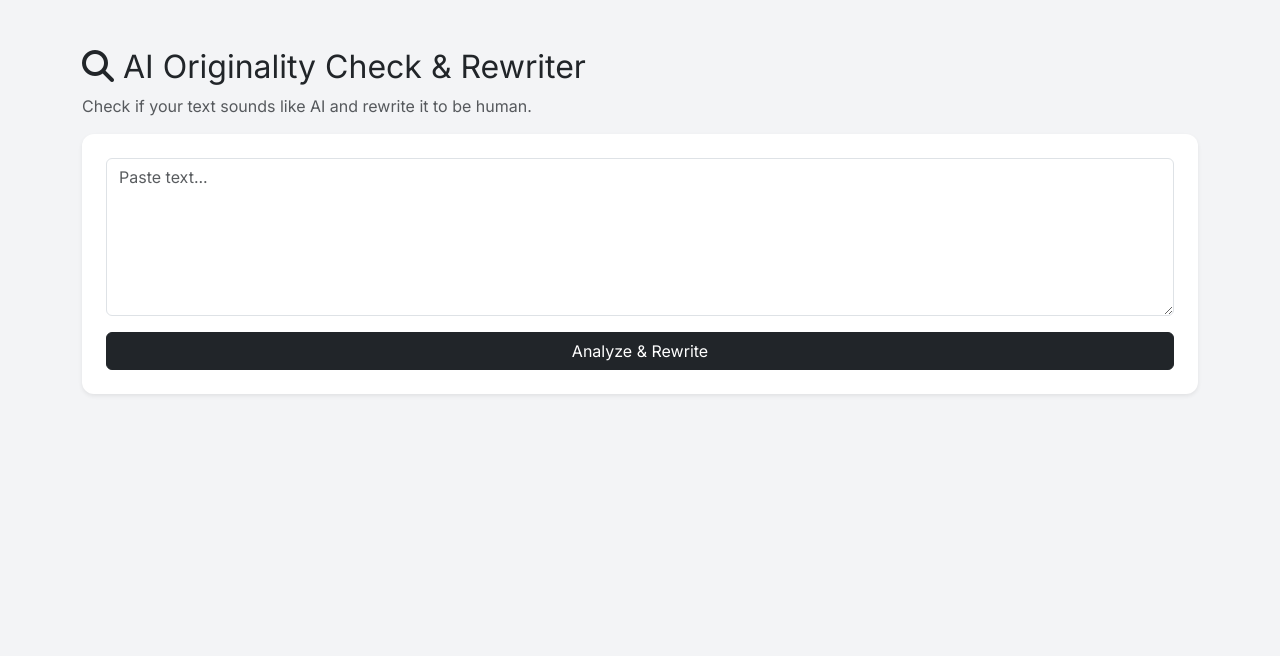
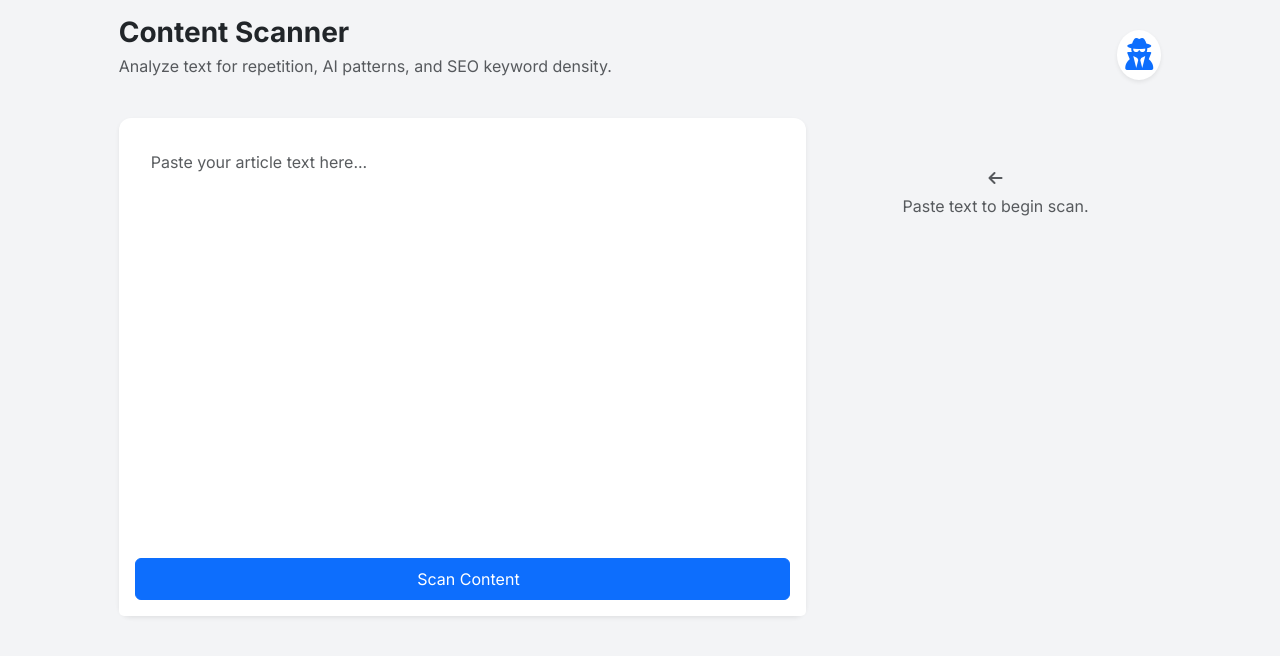
Before and after one commit to dilawar47866/MySEOTooler_V5, a Python web app: template templates/plagiarism_checker.html in a window 1280 px wide. Shown: the top 656 px of the page. Run offline with Jinja, Linux system fonts and the light colour scheme; the template is opened without the code that fills it, so the values that code supplies are empty.

Commit message:
Update plagiarism_checker.html

````diff
--- a/templates/plagiarism_checker.html
+++ b/templates/plagiarism_checker.html
@@ -1,25 +1,136 @@
 {% extends "base.html" %}
+
+{% block title %}Content Analysis - MySEO King{% endblock %}
+
 {% block content %}
-<div class="container mt-5">
-    <h2><i class="fas fa-search text-dark"></i> AI Originality Check & Rewriter</h2>
-    <p class="text-muted">Check if your text sounds like AI and rewrite it to be human.</p>
-    <div class="card p-4 shadow-sm">
-        <textarea id="text" class="form-control mb-3" rows="6" placeholder="Paste text..."></textarea>
-        <button class="btn btn-dark w-100" onclick="checkPlag()">Analyze & Rewrite</button>
+<div class="container-fluid">
+    <div class="row justify-content-center">
+        <div class="col-md-10">
+
+            <div class="d-flex justify-content-between align-items-center mb-4">
+                <div>
+                    <h2 class="h3 fw-bold mb-1">Content Scanner</h2>
+                    <p class="text-muted">Analyze text for repetition, AI patterns, and SEO keyword density.</p>
+                </div>
+                <div class="bg-white p-2 rounded-circle shadow-sm">
+                    <i class="fas fa-user-secret fa-2x text-primary"></i>
+                </div>
+            </div>
+
+            <div class="row">
+                <div class="col-md-8">
+                    <div class="card shadow-sm h-100">
+                        <div class="card-body">
+                            <textarea id="scanText" class="form-control h-100 border-0 p-3" style="resize: none; min-height: 400px;" placeholder="Paste your article text here..."></textarea>
+                        </div>
+                        <div class="card-footer bg-white border-0 pb-3">
+                            <button class="btn btn-primary w-100 py-2" id="scanBtn" onclick="scanContent()">
+                                <i class="fas fa-radar me-2"></i> Scan Content
+                            </button>
+                        </div>
+                    </div>
+                </div>
+
+                <div class="col-md-4">
+                    <div id="resultsArea" class="d-none">
+
+                        <!-- AI Score -->
+                        <div class="card shadow-sm mb-3">
+                            <div class="card-body text-center">
+                                <h6 class="text-muted text-uppercase small fw-bold">Human vs AI Score</h6>
+                                <div class="display-4 fw-bold text-success" id="humanScore">0%</div>
+                                <small class="text-muted">Estimated Human Probability</small>
+                                <div class="progress mt-2" style="height: 6px;">
+                                    <div class="progress-bar bg-success" id="humanBar" style="width: 0%"></div>
+                                </div>
+                            </div>
+                        </div>
+
+                        <!-- Issues List -->
+                        <div class="card shadow-sm">
+                            <div class="card-header bg-white fw-bold">Analysis Report</div>
+                            <ul class="list-group list-group-flush" id="issueList">
+                                <!-- filled by JS -->
+                            </ul>
+                        </div>
+
+                    </div>
+
+                    <!-- Placeholder -->
+                    <div id="placeholder" class="text-center text-muted py-5">
+                        <i class="fas fa-arrow-left mb-2"></i>
+                        <p>Paste text to begin scan.</p>
+                    </div>
+                </div>
+            </div>
+
+        </div>
     </div>
-    <div id="loading" class="text-center mt-3 d-none"><div class="spinner-border"></div></div>
-    <div id="output" class="mt-3 card p-3 d-none" style="white-space: pre-wrap;"></div>
 </div>
+
 <script>
-async function checkPlag() {
-    const t = document.getElementById('text').value;
-    if(!t) return;
-    document.getElementById('loading').classList.remove('d-none');
-    const res = await fetch('/api/generate-content', {method:'POST', headers:{'Content-Type':'application/json'}, body:JSON.stringify({keyword: `Analyze this text for AI patterns. Give a percentage score of how "Human" it sounds. Then, rewrite it to sound 100% unique and human. Text: "${t}"`, mode:'standard'})});
-    const d = await res.json();
-    document.getElementById('loading').classList.add('d-none');
-    document.getElementById('output').classList.remove('d-none');
-    document.getElementById('output').innerHTML = d.html_content;
+async function scanContent() {
+    const text = document.getElementById('scanText').value;
+    if(text.length < 50) return alert("Please enter more text to scan.");
+
+    const btn = document.getElementById('scanBtn');
+    btn.disabled = true;
+    btn.innerHTML = '<i class="fas fa-spinner fa-spin"></i> Scanning...';
+
+    // We use AI to judge the text quality patterns
+    const prompt = `Analyze this text for quality.
+    Text: "${text.substring(0, 1000)}..." (truncated).
+
+    Determine:
+    1. "Human Score" (0-100). High means natural, varied sentence structure. Low means robotic/AI-sounding.
+    2. List 3 specific improvement tips (e.g. "Sentences are too long", "Repetitive words").
+
+    Output ONLY JSON:
+    {
+        "human_score": 85,
+        "tips": ["Tip 1", "Tip 2", "Tip 3"]
+    }`;
+
+    try {
+        const res = await fetch('/api/generate-content', {
+            method: 'POST',
+            headers: {'Content-Type': 'application/json'},
+            body: JSON.stringify({keyword: prompt, mode: 'ai'})
+        });
+        const data = await res.json();
+
+        if(data.success) {
+            let cleanJson = data.content.replace(/```json/g, '').replace(/```/g, '').trim();
+            const result = JSON.parse(cleanJson);
+
+            document.getElementById('humanScore').innerText = result.human_score + "%";
+            document.getElementById('humanBar').style.width = result.human_score + "%";
+
+            // Color coding
+            const scoreEl = document.getElementById('humanScore');
+            const barEl = document.getElementById('humanBar');
+            if(result.human_score < 50) {
+                scoreEl.className = "display-4 fw-bold text-danger";
+                barEl.className = "progress-bar bg-danger";
+            } else {
+                scoreEl.className = "display-4 fw-bold text-success";
+                barEl.className = "progress-bar bg-success";
+            }
+
+            const list = document.getElementById('issueList');
+            list.innerHTML = '';
+            result.tips.forEach(tip => {
+                list.innerHTML += `<li class="list-group-item py-3"><i class="fas fa-exclamation-circle text-warning me-2"></i> ${tip}</li>`;
+            });
+
+            document.getElementById('placeholder').classList.add('d-none');
+            document.getElementById('resultsArea').classList.remove('d-none');
+        }
+    } catch(e) { console.error(e); }
+    finally {
+        btn.disabled = false;
+        btn.innerHTML = '<i class="fas fa-radar me-2"></i> Scan Content';
+    }
 }
 </script>
 {% endblock %}
````
